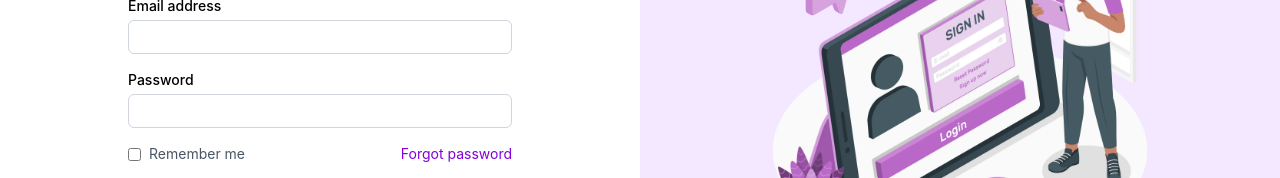
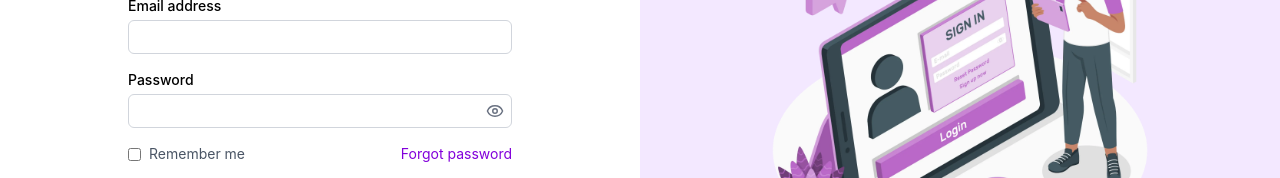
Before and after one commit to sunjay-dev/CronJob-Scheduler, a React (Vite) app in the folder Frontend/: page /login in a window 1280 px wide. Shown: the part 325-503 px from the top of the page. Built offline with nearby package versions, Linux system fonts and the light colour scheme; no server answers; a web font is replaced by a local one.

Commit message:
view password field set

```diff
--- /dev/null
+++ b/Frontend/src/components/common/PasswordInput.tsx
@@ -0,0 +1,36 @@
+import { Eye, EyeOff } from 'lucide-react';
+import { useState } from 'react';
+
+interface PasswordInputProps<T extends { password: string }> {
+  details: T;
+  setDetails: React.Dispatch<React.SetStateAction<T>>;
+}
+
+export default function PasswordInput<T extends { password: string }>({details,setDetails}: PasswordInputProps<T>) {
+  const [showPassword, setShowPassword] = useState(false);
+
+  return (
+    <div className="flex flex-col space-y-1 relative">
+      <label htmlFor="password" className="text-sm font-medium">Password</label>
+
+      <div className="relative">
+        <input
+          type={showPassword ? 'text' : 'password'}
+          name="password"
+          required
+          onChange={e => setDetails(prev => ({ ...prev, password: e.target.value }))}
+          value={details.password}
+          className="w-full border border-gray-300 rounded-md px-3 py-1.5 pr-10 focus:outline-none focus:ring-2 focus:ring-purple-500 text-sm"
+        />
+
+        <button
+          type="button"
+          onClick={() => setShowPassword(prev => !prev)}
+          className="absolute right-2 top-1/2 transform -translate-y-1/2 text-gray-500 hover:text-gray-700"
+        >
+          {showPassword ? <EyeOff size={18} /> : <Eye size={18} />}
+        </button>
+      </div>
+    </div>
+  );
+}
--- a/Frontend/src/components/common/index.ts
+++ b/Frontend/src/components/common/index.ts
@@ -6,3 +6,4 @@ export { default as Pagination } from './Pagination';
 export { default as Popup } from './Popup';
 export { default as Sidebar } from './Sidebar';
 export { default as GoogleAuth } from './GoogleAuth';
+export { default as PasswordInput } from './PasswordInput';
--- a/Frontend/src/components/index.ts
+++ b/Frontend/src/components/index.ts
@@ -1,4 +1,4 @@
-export { ConfirmMenu, Footer, Header, Loader, Pagination, Popup, Sidebar, GoogleAuth } from './common';
+export { ConfirmMenu, Footer, Header, Loader, Pagination, Popup, Sidebar, PasswordInput,GoogleAuth } from './common';
 export { Advanced, Common } from './jobForm';
 export { JobCard } from './jobs';
 export { Layout } from './layout';
--- a/Frontend/src/pages/Login.tsx
+++ b/Frontend/src/pages/Login.tsx
@@ -2,7 +2,7 @@ import { Link, useNavigate } from "react-router-dom";
 import { useState } from "react";
 import { useAppDispatch } from '../hooks';
 import { setAuth } from '../slices/authSlice';
-import { Loader, Popup, GoogleAuth } from "../components";
+import { Loader, Popup, GoogleAuth, PasswordInput } from "../components";
 
 export default function Login() {
   const navigate = useNavigate();
@@ -84,22 +84,14 @@ export default function Login() {
                   <input
                     type="email"
                     name="email"
+                    required
                     onChange={e => setDetails(pre => ({ ...pre, email: e.target.value }))}
                     value={details.email}
                     className="border border-gray-300 rounded-md px-3 py-1.5 focus:outline-none focus:ring-2 focus:ring-purple-500 text-sm"
                   />
                 </div>
 
-                <div className="flex flex-col space-y-1">
-                  <label htmlFor="password" className="text-sm font-medium">Password</label>
-                  <input
-                    type="password"
-                    name="password"
-                    onChange={e => setDetails(pre => ({ ...pre, password: e.target.value }))}
-                    value={details.password}
-                    className="border border-gray-300 rounded-md px-3 py-1.5 focus:outline-none focus:ring-2 focus:ring-purple-500 text-sm"
-                  />
-                </div>
+                {<PasswordInput details={details} setDetails={setDetails} />}
 
                 <div className="flex items-center justify-between text-sm">
                   <label className="flex items-center gap-2">
--- a/Frontend/src/pages/Signup.tsx
+++ b/Frontend/src/pages/Signup.tsx
@@ -3,7 +3,7 @@ import { Link, useNavigate } from 'react-router-dom'
 import { useAppDispatch } from '../hooks';
 import { setAuth } from '../slices/authSlice';
 import type { User } from "../types";
-import { GoogleAuth, Loader, Popup } from "../components";
+import { GoogleAuth, Loader, Popup, PasswordInput } from "../components";
 
 export default function Signup() {
     const navigate = useNavigate();
@@ -125,16 +125,7 @@ export default function Signup() {
                                     />
                                 </div>
 
-                                <div className="flex flex-col space-y-1">
-                                    <label htmlFor="password" className="text-sm font-medium">Password</label>
-                                    <input required
-                                        type="password"
-                                        name="password"
-                                        onChange={e => setDetails(pre => ({ ...pre, password: e.target.value }))}
-                                        value={details.password}
-                                        className="border border-gray-300 rounded-md px-3 py-1.5 focus:outline-none focus:ring-2 focus:ring-purple-500 text-sm"
-                                    />
-                                </div>
+                                {<PasswordInput details={details} setDetails={setDetails} />}
 
                                 <button disabled={isLoading} type="submit" className="w-full bg-purple-700 hover:bg-purple-800 text-white font-semibold py-2 rounded-md text-sm transition">
                                     Sign up
```
Also changed, not shown: 1 other file (tests, documents, lock files or other folders).
